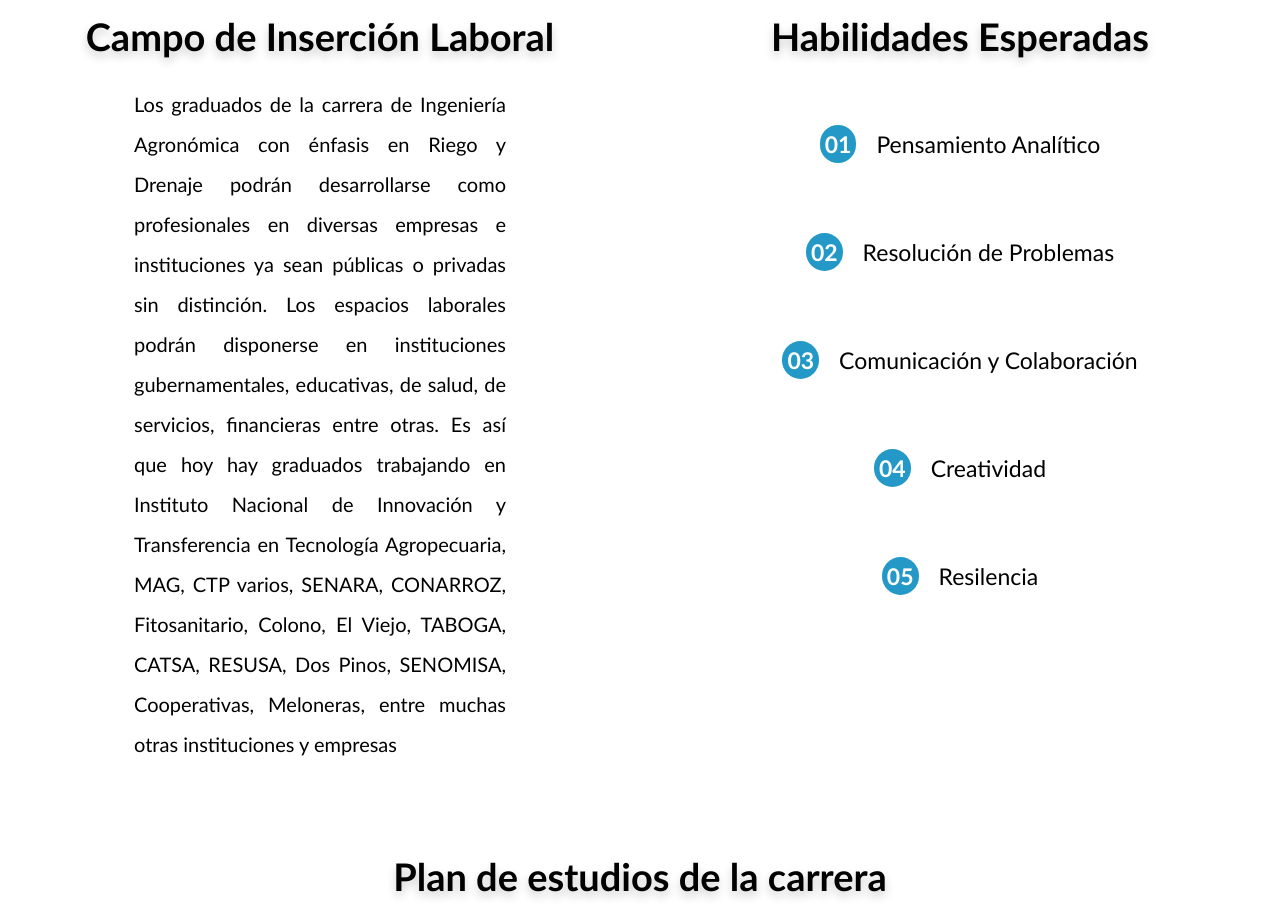
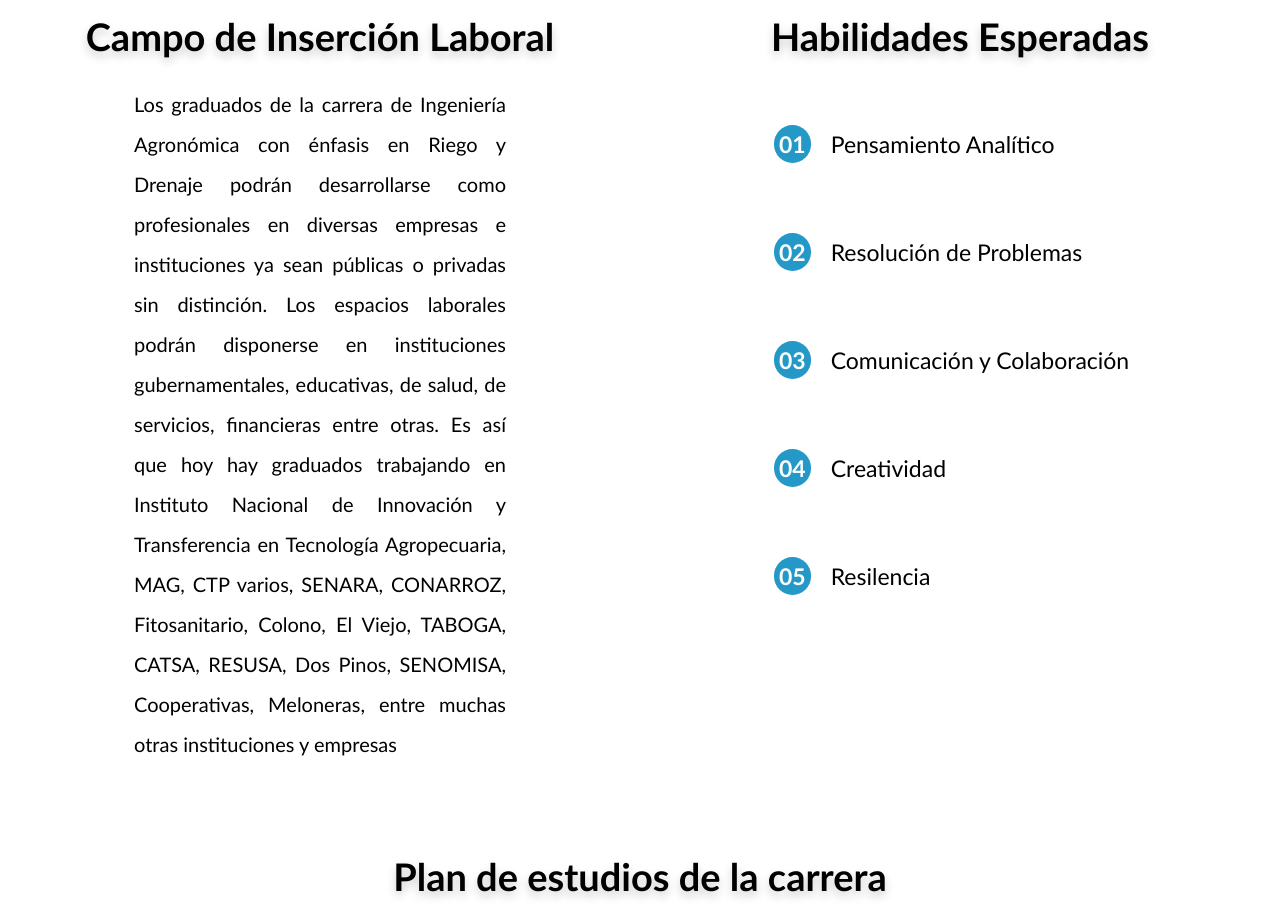
Before and after one commit to kevin903476/utn-pagina, a plain HTML site: page carrera-agr.html in a window 1280 px wide. Shown: the part 1280-2201 px from the top of the page. Drawn offline with nearby package versions, Linux system fonts and the light colour scheme.

Commit message:
cambios vista pc
se quitaron espacios y se acomodo las habilidades

```diff
--- a/carrera-agr.html
+++ b/carrera-agr.html
@@ -648,7 +648,7 @@
 
       <!-- Final contenido de los test  -->
 
-      <div id="separator-content"></div>
+      <!-- <div id="separator-content"></div> -->
 
       <!--    inicio asesorias -->
       <div class="info-content">
--- a/style/style.css
+++ b/style/style.css
@@ -1100,7 +1100,7 @@
 
 
 
-    justify-content: center;
+    justify-content: left;
     width: 100%;
 
     display: flex;
@@ -1114,6 +1114,7 @@
     flex-direction: column;
     align-items: flex-start;
     margin-top: 1%;
+    width: 60%;
 
   }
   .skills-content{
```
Also changed, not shown: carrera-gec.html (+1 -1 lines), carrera-ile.html (+1 -1 lines).
